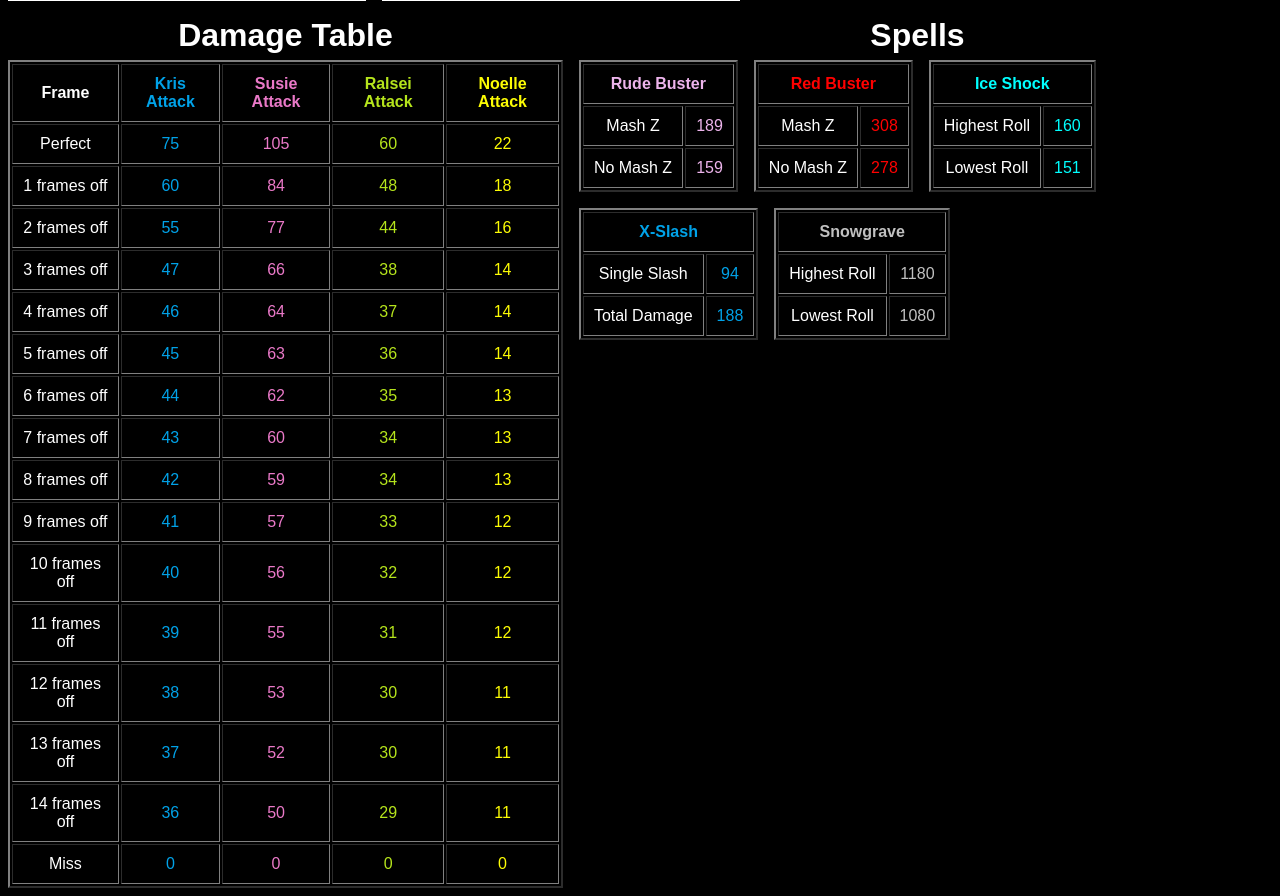
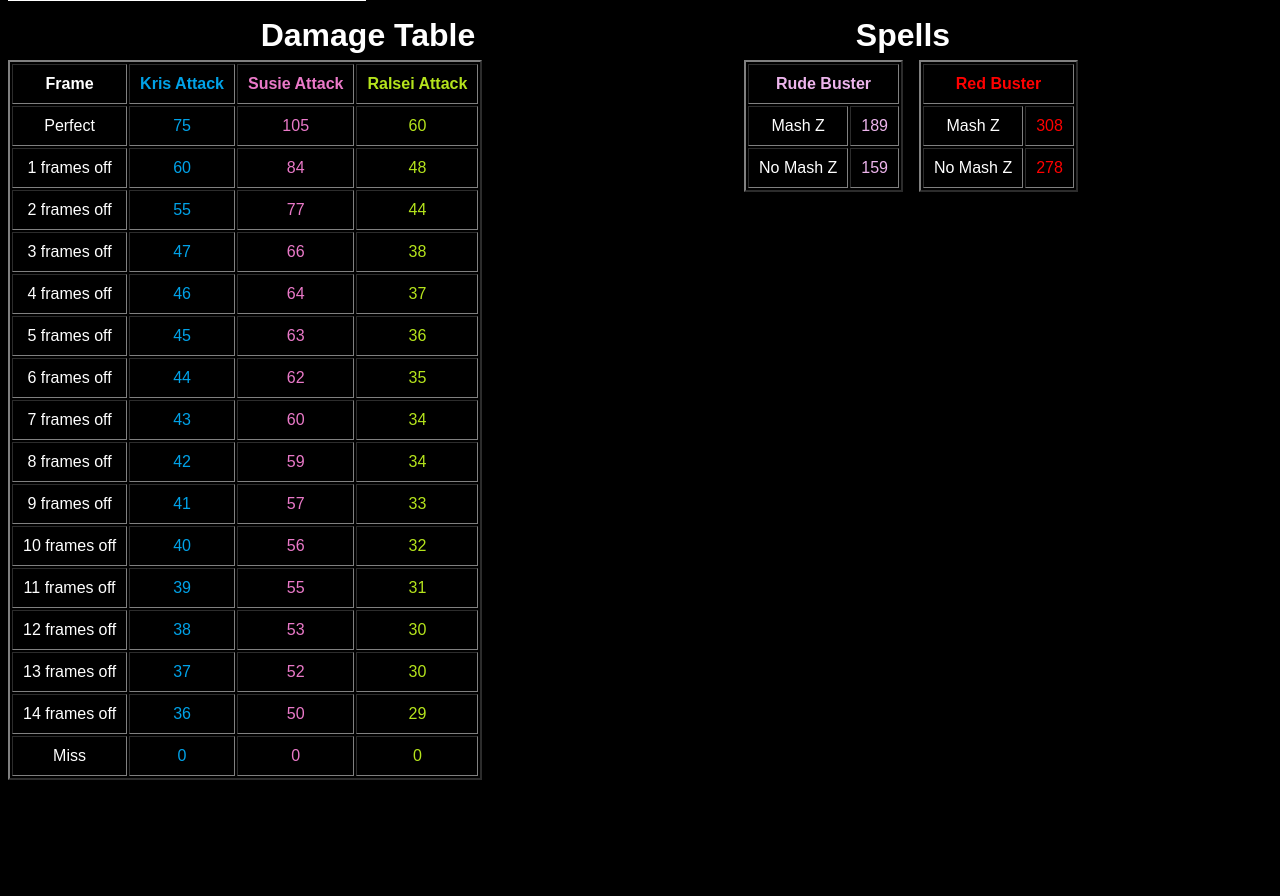
Before and after one commit to nhaar/deltarune-damage-calculator, a React (Vite) app: page / in a window 1280 px wide. Shown: the part 816-1712 px from the top of the page. After the commit the page ends 1604 px from the top, so only its background shows below. Built offline with nearby package versions, Linux system fonts and the light colour scheme.

Commit message:
remove spell and characters based on level

```diff
--- a/src/App.tsx
+++ b/src/App.tsx
@@ -575,81 +575,112 @@ const enemyInfo: Record<Enemy, EnemyStats> = {
   }
 }
 
-const baseStatInfo: Record<CharacterName, [CharacterStats, CharacterStats, CharacterStats]> = {
-  'Kris': [
-    {
+const CHARACTER_INFO: Record<CharacterName, {
+  lvInfo: Partial<Record<number, CharacterStats>>;
+  chapter: number;
+  weaponImage: string;
+  charImage: string;
+}> = {
+  'Kris': {
+    lvInfo: {
+      1: {
         atk: 10,
         def: 2,
         mag: 0
       },
-    {
+      2: {
         atk: 12,
         def: 2,
         mag: 0
       },
-    {
+      3: {
         atk: 14,
         def: 2,
         mag: 0
       }
-  ],
-  'Susie': [
-    {
+    },
+    chapter: 1,
+    weaponImage: Sword,
+    charImage: Kris
+  },
+  'Susie': {
+    lvInfo: {
+      1: {
         atk: 14,
         def: 2,
         mag: 1
       },
-    {
+      2: {
         atk: 16,
         def: 2,
         mag: 1
       },
-    {
+      3: {
         atk: 18,
         def: 2,
         mag: 3
       }
-  ],
-  'Ralsei': [
-    {
+    },
+    chapter: 1,
+    weaponImage: Axe,
+    charImage: Susie
+  },
+  'Ralsei': {
+    lvInfo: {
+      1: {
         atk: 8,
         def: 2,
         mag: 7
       },
-    {
+      2: {
         atk: 10,
         def: 2,
         mag: 9
       },
-    {
+      3: {
         atk: 12,
         def: 2,
         mag: 11
       }
-  ],
-  'Noelle': [
-    {
+    },
+    chapter: 1,
+    weaponImage: Scarf,
+    charImage: Ralsei
+  },
+  'Noelle': {
+    lvInfo: {
+      2: {
         atk: 3,
         def: 1,
         mag: 11
       },
-    {
-      atk: 3,
-      def: 1,
-      mag: 11
-    },
-    {
+      3: {
         atk: 3,
         def: 1,
         mag: 11
       }
-  ]
+    },
+    chapter: 2,
+    weaponImage: Ring,
+    charImage: Noelle
+  }
 }
 
 function getBaseStats(name: CharacterName, lv: number): CharacterStats {
+  const originalLv = lv;
   lv = clampInteger(lv, 1, MAX_LEVEL);
 
-  return baseStatInfo[name][lv - 1];
+  const characterLevelInfo = CHARACTER_INFO[name].lvInfo;
+
+  while (lv <= MAX_LEVEL) {
+    const stats = characterLevelInfo[lv];
+    if (stats !== undefined) {
+      return stats;
+    }
+    lv++;
+  }
+
+  throw new Error(`Character "${name}" could not find stats for level ${originalLv}`);
 }
 
 function clampInteger(value: number, min: number, max: number): number {
@@ -813,6 +844,8 @@ function DamageRow({ label, characterStats, distance, enemyDef }: {
   distance: number,
   enemyDef: number
 }) {
+  const { chapter } = useContext(AppContext);
+
   return (
     <tr>
       <td>
@@ -820,6 +853,10 @@ function DamageRow({ label, characterStats, distance, enemyDef }: {
       </td>
       {...Object.entries(characterStats).map(pair => {
         const [name, stats] = pair;
+        const info = CHARACTER_INFO[name as CharacterName];
+        if (chapter < info.chapter) {
+          return undefined;
+        }
         const damage = calculateDamage(distance, stats.atk, enemyDef);
         return (
           <td style={{
@@ -835,7 +872,7 @@ function DamageTable({ characterStats, enemyDef }: {
   characterStats: Record<CharacterName, CharacterStats>,
   enemyDef: number
 }) {
-  ;
+  const { chapter } = useContext(AppContext);
 
   return (
     <div>
@@ -846,6 +883,10 @@ function DamageTable({ characterStats, enemyDef }: {
               Frame
             </th>
             {...Object.keys(characterStats).map((name) => {
+              const info = CHARACTER_INFO[name as CharacterName];
+              if (chapter < info.chapter) {
+                return undefined;
+              }
               return <th style={{
                 color: CHAR_COLORS[name as CharacterName]
               }}>{name} Attack</th>
@@ -866,6 +907,11 @@ function DamageTable({ characterStats, enemyDef }: {
   )
 }
 
+type SpellRows = Array<{
+  rowName: string;
+  rowFormula: (stats: CharacterStats, def: number) => number;
+}>;
+
 function SpellTable({
   spellName,
   rows,
@@ -874,13 +920,10 @@ function SpellTable({
   color
 }: {
   spellName: string;
-  rows: Array<{
-    rowName: string;
-    rowFormula: (stats: CharacterStats, def: number) => number;
-  }>,
+  rows: SpellRows,
+  color: string;
   characterStats: CharacterStats,
   enemyDef: number;
-  color: string;
 }) {
   return (
     <table border={2} cellPadding={10}>
@@ -928,6 +971,115 @@ function rudeBusterDamage(atk: number, mag: number, def: number) {
 function redBusterDamage(atk: number, mag: number, def: number) {
   return 13 * atk + 6 * mag - 6 * def + 90;
 }
+
+const SPELLS: Array<{
+  name: string;
+  chapter: number;
+  rows: SpellRows,
+  color: string;
+  caster: CharacterName;
+}> = [
+  {
+    name: 'Rude Buster',
+    chapter: 1,
+    rows: [
+      {
+        rowName: 'Mash Z',
+        rowFormula(stats, def) {
+          return rudeBusterDamage(stats.atk, stats.mag, def) + 30;
+        },
+      },
+      {
+        rowName: 'No Mash Z',
+        rowFormula(stats, def) {
+          return rudeBusterDamage(stats.atk, stats.mag, def);
+        },
+      }
+    ],
+    color: '#edb4ec',
+    caster: 'Susie'
+  },
+  {
+    name: 'Red Buster',
+    rows: [
+      {
+        rowName: 'Mash Z',
+        rowFormula(stats, def) {
+          return redBusterDamage(stats.atk, stats.mag, def) + 30;
+        },
+      },
+      {
+        rowName: 'No Mash Z',
+        rowFormula(stats, def) {
+          return redBusterDamage(stats.atk, stats.mag, def);
+        },
+      }
+    ],
+    chapter: 1,
+    color: '#ff0000',
+    caster: 'Susie'
+  },
+  {
+    name: 'Ice Shock',
+    rows: [
+      {
+        rowName: 'Highest Roll',
+        rowFormula(stats) {
+          return iceShockRoll(stats.mag) + 9;
+        },
+      },
+      {
+        rowName: 'Lowest Roll',
+        rowFormula(stats) {
+          return iceShockRoll(stats.mag);
+        },
+      }
+    ],
+    chapter: 2,
+    color: '#00ffff',
+    caster: 'Noelle'
+  },
+  {
+    name: 'X-Slash',
+    rows: [
+      {
+        rowName: 'Single Slash',
+        rowFormula(stats, def) {
+          return singleXSlash(stats.atk, def);
+        },
+      },
+      {
+        rowName: 'Total Damage',
+        rowFormula(stats, def) {
+          return 2 * singleXSlash(stats.atk, def);
+        },
+      }
+    ],
+    chapter: 2,
+    color: '#00a2e8',
+    caster: 'Kris'
+  },
+  {
+    name: 'Snowgrave',
+    rows: [
+      {
+        rowName: 'Highest Roll',
+        rowFormula(stats) {
+          return snowgraveRoll(stats.mag) + 100;
+        },
+      },
+      {
+        rowName: 'Lowest Roll',
+        rowFormula(stats) {
+          return snowgraveRoll(stats.mag);
+        },
+      }
+    ],
+    chapter: 2,
+    color: '#c0c0c0',
+    caster: 'Noelle'
+  }
+]
 
 export default function App() {
   const [chapter, setChapter] = useState<number>(1);
@@ -1106,7 +1258,7 @@ export default function App() {
   }
 
   const stats: Record<string, CharacterStats> = {};
-  for (const name of Object.keys(baseStatInfo)) {
+  for (const name of Object.keys(CHARACTER_INFO)) {
     const character = name as CharacterName;
     const char = characters[character as CharacterName];
 
@@ -1215,46 +1367,22 @@ export default function App() {
               );
             })}
           </div>
-          <CharacterBox
-            name='Kris'
+          {...Object.entries(CHARACTER_INFO).map(pair => {
+            const [name, info] = pair;
+            if (chapter >= info.chapter) {
+              return <CharacterBox
+                name={name as CharacterName}
                 onWeaponChange={updateCharWeapon}
                 onArmor1Change={updateCharArmor1}
                 onArmor2Change={updateCharArmor2}
                 weirdItems={weirdItems}
                 stats={characterStats}
-            weaponImage={Sword}
-            charImage={Kris}
+                weaponImage={info.weaponImage}
+                charImage={info.charImage}
               />
-          <CharacterBox
-            name='Susie'
-            onWeaponChange={updateCharWeapon}
-            onArmor1Change={updateCharArmor1}
-            onArmor2Change={updateCharArmor2}
-            weirdItems={weirdItems}
-            stats={characterStats}
-            weaponImage={Axe}
-            charImage={Susie}
-          />
-          <CharacterBox
-            name='Ralsei'
-            onWeaponChange={updateCharWeapon}
-            onArmor1Change={updateCharArmor1}
-            onArmor2Change={updateCharArmor2}
-            weirdItems={weirdItems}
-            stats={characterStats}
-            weaponImage={Scarf}
-            charImage={Ralsei}
-          />
-          <CharacterBox
-            name='Noelle'
-            onWeaponChange={updateCharWeapon}
-            onArmor1Change={updateCharArmor1}
-            onArmor2Change={updateCharArmor2}
-            weirdItems={weirdItems}
-            stats={characterStats}
-            weaponImage={Ring}
-            charImage={Noelle}
-          />
+            }
+            return undefined;
+          })}
         </div>
 
         <div id='tables'>
@@ -1267,76 +1395,12 @@ export default function App() {
               Spells
             </div>
             <div id='spell-tables'>
-              <SpellTable spellName='Rude Buster' rows={[
-                {
-                  rowName: 'Mash Z',
-                  rowFormula(stats, def) {
-                    return rudeBusterDamage(stats.atk, stats.mag, def) + 30;
-                  },
-                },
-                {
-                  rowName: 'No Mash Z',
-                  rowFormula(stats, def) {
-                    return rudeBusterDamage(stats.atk, stats.mag, def);
-                  },
+              {...SPELLS.map(spell => {
+                if (chapter < spell.chapter) {
+                  return undefined;
                 }
-              ]} characterStats={characterStats.Susie} enemyDef={finalDef} color='#edb4ec' />
-              <SpellTable spellName='Red Buster' rows={[
-                {
-                  rowName: 'Mash Z',
-                  rowFormula(stats, def) {
-                    return redBusterDamage(stats.atk, stats.mag, def) + 30;
-                  },
-                },
-                {
-                  rowName: 'No Mash Z',
-                  rowFormula(stats, def) {
-                    return redBusterDamage(stats.atk, stats.mag, def);
-                  },
-                }
-              ]} characterStats={characterStats.Susie} enemyDef={finalDef} color='#ff0000' />
-              <SpellTable spellName='Ice Shock' rows={[
-                {
-                  rowName: 'Highest Roll',
-                  rowFormula(stats) {
-                    return iceShockRoll(stats.mag) + 9;
-                  },
-                },
-                {
-                  rowName: 'Lowest Roll',
-                  rowFormula(stats) {
-                    return iceShockRoll(stats.mag);
-                  },
-                }
-              ]} characterStats={characterStats.Noelle} enemyDef={finalDef} color='#00ffff' />
-              <SpellTable spellName='X-Slash' rows={[
-                {
-                  rowName: 'Single Slash',
-                  rowFormula(stats, def) {
-                    return singleXSlash(stats.atk, def);
-                  },
-                },
-                {
-                  rowName: 'Total Damage',
-                  rowFormula(stats, def) {
-                    return 2 * singleXSlash(stats.atk, def);
-                  },
-                }
-              ]} characterStats={characterStats.Kris} enemyDef={finalDef} color='#00a2e8' />
-              <SpellTable spellName='Snowgrave' rows={[
-                {
-                  rowName: 'Highest Roll',
-                  rowFormula(stats) {
-                    return snowgraveRoll(stats.mag) + 100;
-                  },
-                },
-                {
-                  rowName: 'Lowest Roll',
-                  rowFormula(stats) {
-                    return snowgraveRoll(stats.mag);
-                  },
-                }
-              ]} characterStats={characterStats.Noelle} enemyDef={finalDef} color='#c0c0c0' />
+                return <SpellTable spellName={spell.name} rows={spell.rows} characterStats={characterStats[spell.caster]} enemyDef={finalDef} color={spell.color} />
+              })}
             </div>
           </div>
         </div>
```
Lines whose indentation alone changed are shown as unchanged.
